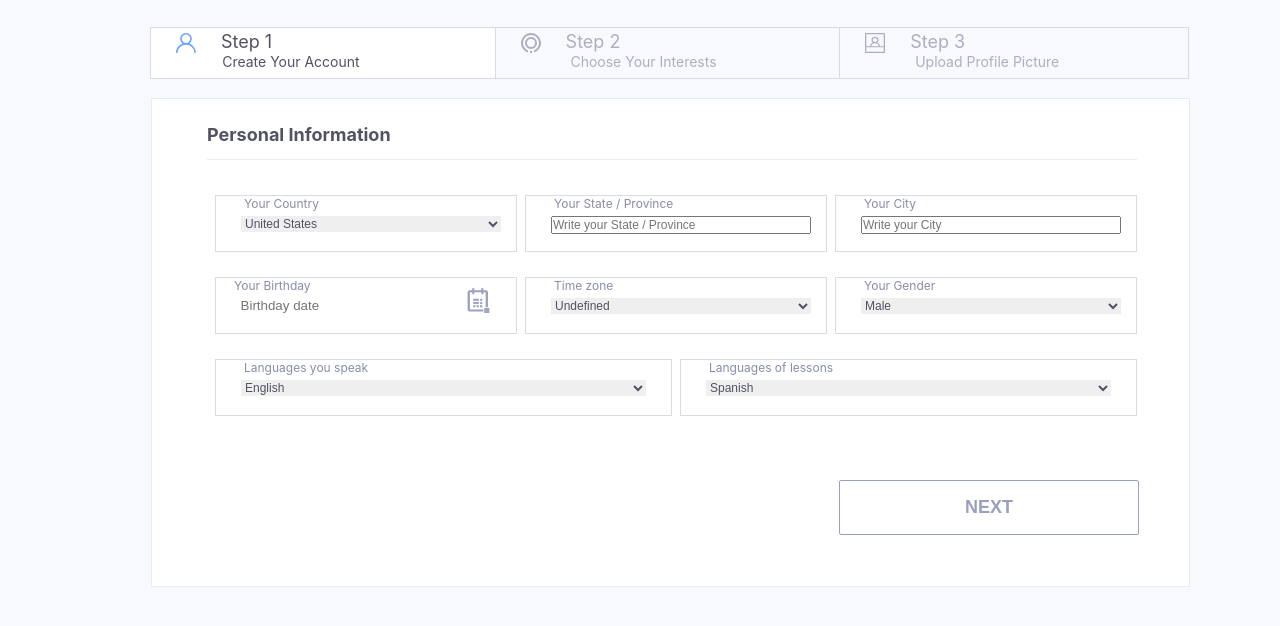
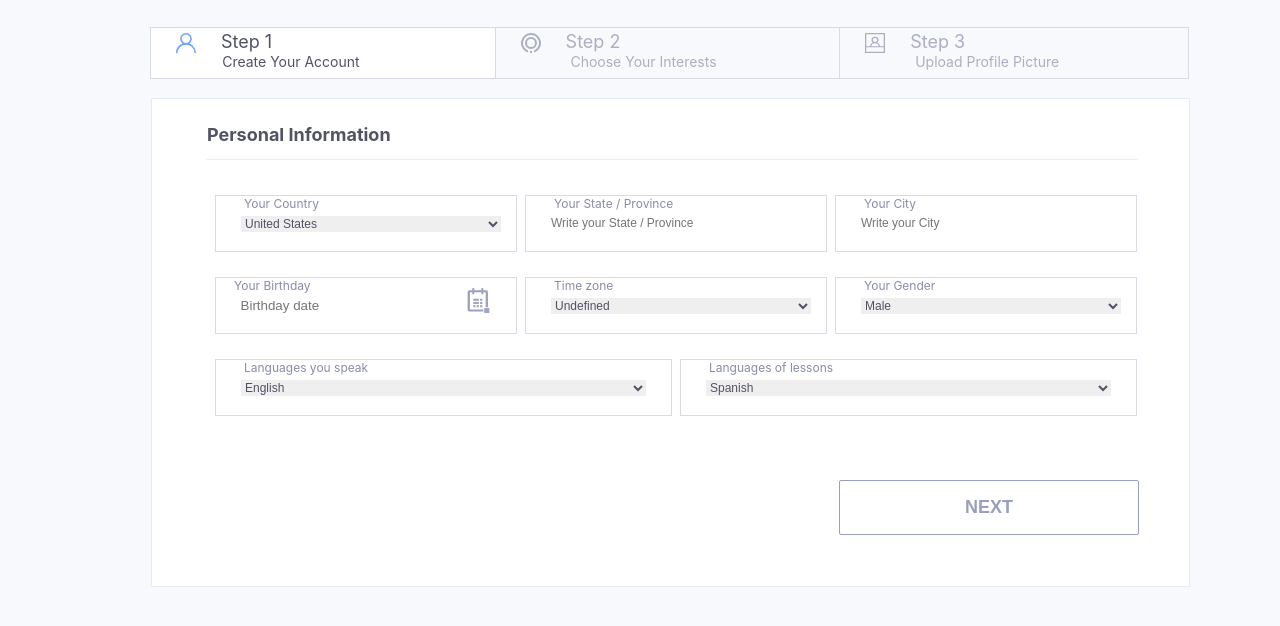
Before and after one commit to DunkedOn/Maibax_Home, a website: page step_1.html in a window 1280 px wide. Shown: the part 142-768 px from the top of the page. Drawn offline with nearby package versions, Linux system fonts and the light colour scheme; files whose address does not match are found by name.

Commit message:
Update step.css

```diff
--- a/css/step.css
+++ b/css/step.css
@@ -172,7 +172,10 @@ margin-top: 20px;
         position: relative;
         right: 70px;
     }
-    .date {border: none;width: 100px;}
+    .border-none {
+border: none;
+    }
+    .date {border: none;width: 155px;}
     .form-date-icon {
         float: right;
         margin-right: 25px;
```
